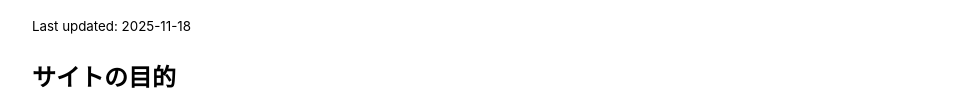
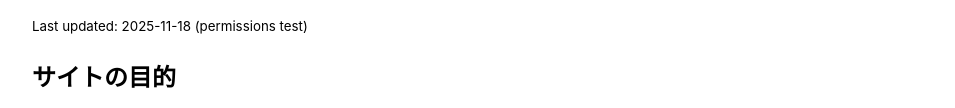
Before and after one commit to nuitsjp/swa-github-repo-auth, a plain HTML site: page docs/index.html in a window 1280 px wide. Shown: the part 188-296 px from the top of the page, without its empty margins (158-1113 px from the left). Drawn offline with Linux system fonts and the light colour scheme; no server answers.

```diff
--- a/docs/index.html
+++ b/docs/index.html
@@ -33,7 +33,7 @@
 
   <h1>📚 SWA + GitHub 認証サンプル</h1>
   <p>Azure Static Web Apps (Standard) で特定リポジトリのread権限を持つGitHubユーザーだけにドキュメントを配信するための最小構成サンプルです。</p>
-  <p><small>Last updated: 2025-11-18</small></p>
+  <p><small>Last updated: 2025-11-18 (permissions test)</small></p>
 
   <section>
     <h2>サイトの目的</h2>
```
Also changed, not shown: .github/workflows/deploy-azure-static-web-apps.yml.
